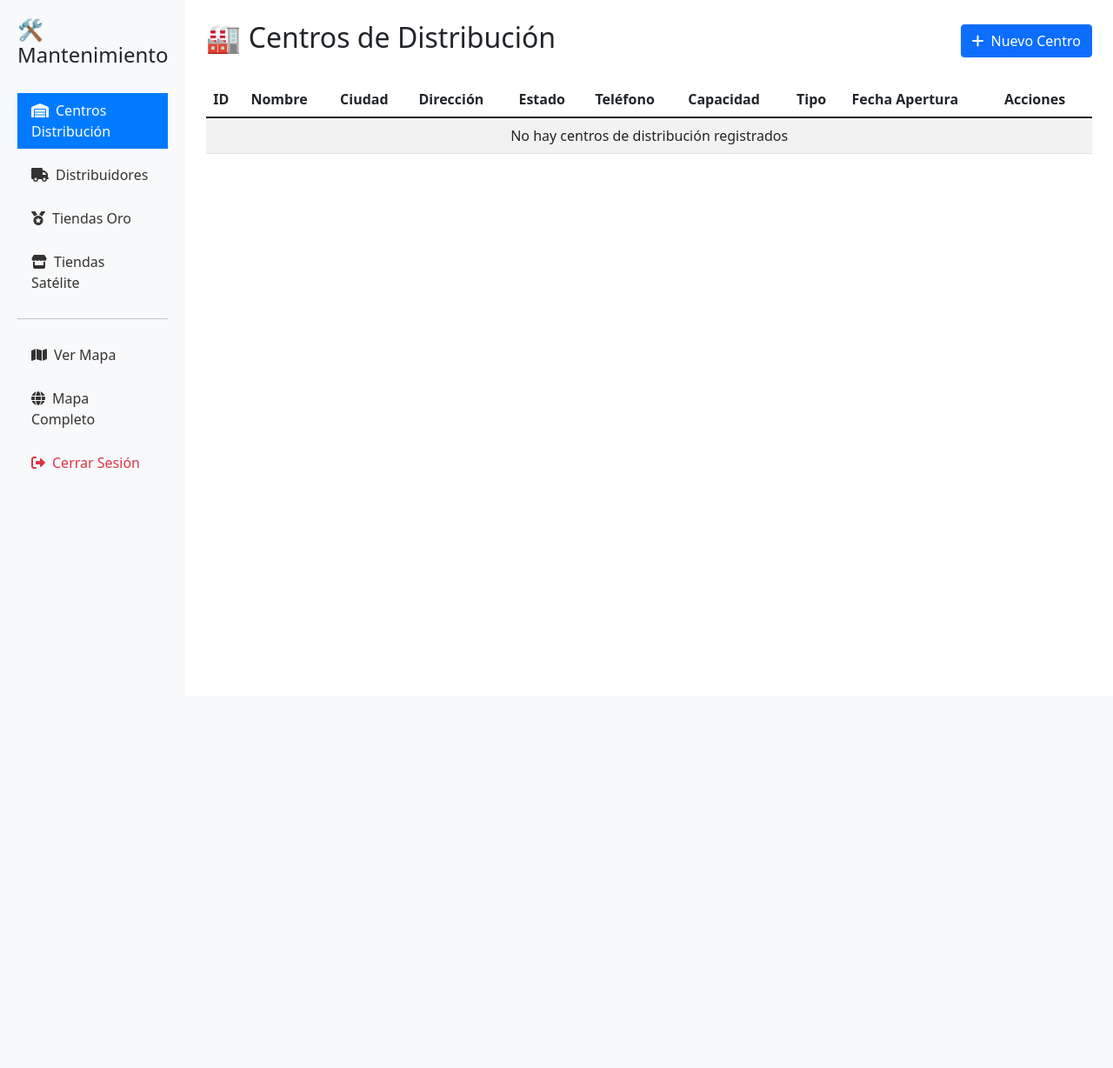
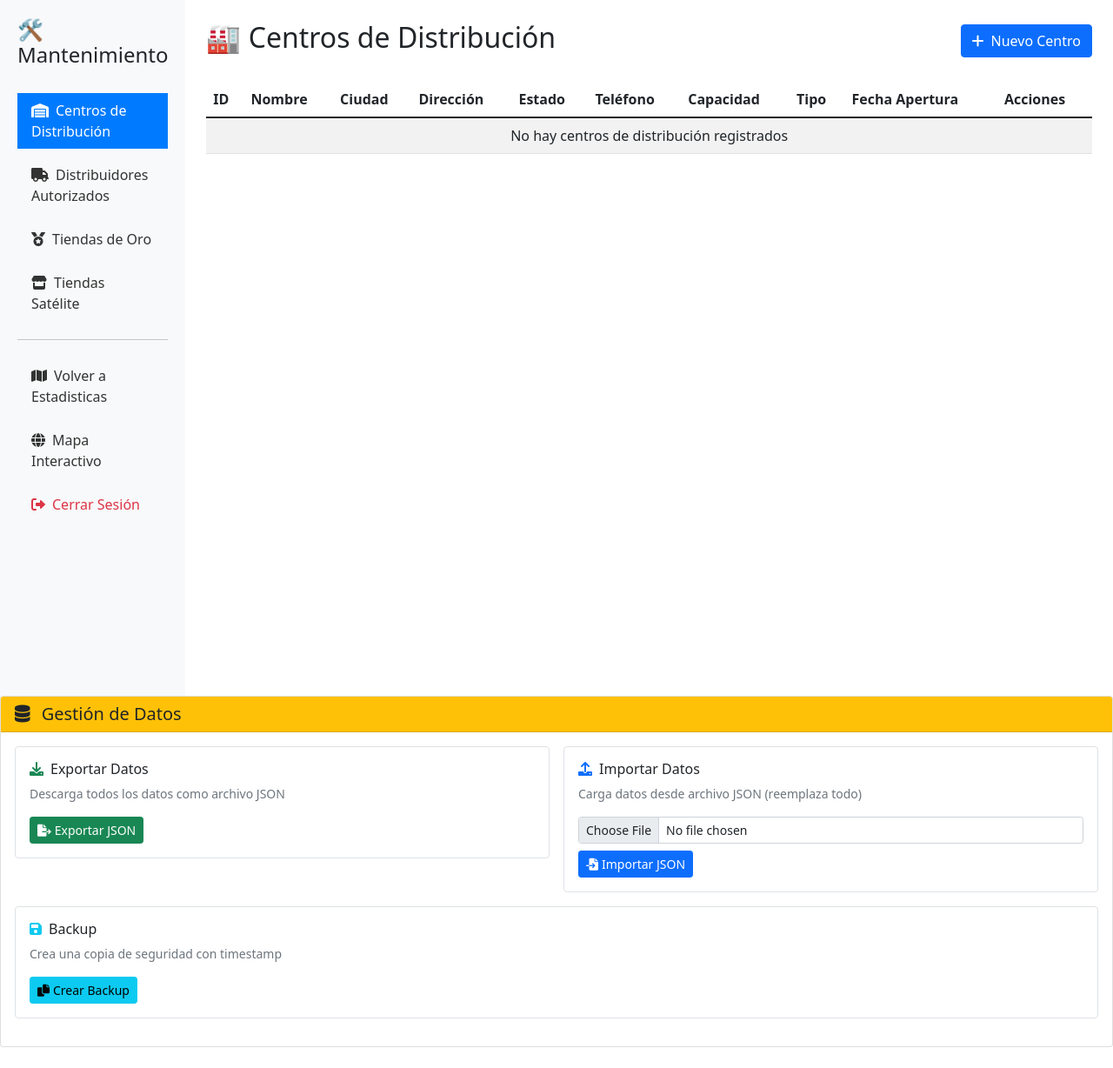
Before and after one commit to jvenegas1985/dcsm-mapas, a Flask app: page /mantenimiento in a window 1280 px wide. Shown: the whole page at 87% size. Before the commit the page ends 539 px from the top, so only its background shows below. Run offline with Flask 3, Linux system fonts and the light colour scheme; the visitor is signed in with stand-in values (Sample User, id 1); data that the repository does not hold is empty; parts of the project's set-up code (start-up, migrations or seed data) failed here and were passed over; some libraries are stand-ins or nearby versions.

Commit message:
nuevas funciones 2026 backup

```diff
--- a/app.py
+++ b/app.py
@@ -13,6 +13,166 @@ BASE_DIR = os.path.dirname(os.path.abspath(__file__))
 
 # PIN hardcodeado
 MAINTENANCE_PIN = "2025"
+
+
+# Agregar cerca de las otras funciones de datos
+def inicializar_datos_si_no_existen():
+    """Inicializar datos vacíos si los archivos no existen"""
+    archivos = [
+        'centros_distribucion.json',
+        'distribuidores_autorizados.json',
+        'tiendas_oro.json',
+        'tiendas_satelite.json'
+    ]
+
+    for archivo in archivos:
+        ruta = os.path.join(DATABASE_PATH, archivo)
+        if not os.path.exists(ruta):
+            guardar_datos_en_json(archivo, [])
+            print(f"✅ Archivo inicializado: {archivo}")
+
+# Llamar esta función al inicio del app
+inicializar_datos_si_no_existen()
+
+
+# ============================================================================
+# RUTAS PARA IMPORTAR/EXPORTAR DATOS
+# ============================================================================
+
+@app.route('/api/exportar-datos')
+def exportar_datos():
+    """Exportar todos los datos como un solo JSON"""
+    if not session.get('mantenimiento_autorizado'):
+        return jsonify({'error': 'No autorizado'}), 401
+
+    try:
+        datos_exportados = {
+            'version': '1.0',
+            'exportado': datetime.now().isoformat(),
+            'total_ubicaciones': 0,
+            'centros_distribucion': cargar_datos_desde_json('centros_distribucion.json'),
+            'distribuidores_autorizados': cargar_datos_desde_json('distribuidores_autorizados.json'),
+            'tiendas_oro': cargar_datos_desde_json('tiendas_oro.json'),
+            'tiendas_satelite': cargar_datos_desde_json('tiendas_satelite.json')
+        }
+
+        # Calcular total
+        total = (len(datos_exportados['centros_distribucion']) +
+                len(datos_exportados['distribuidores_autorizados']) +
+                len(datos_exportados['tiendas_oro']) +
+                len(datos_exportados['tiendas_satelite']))
+        datos_exportados['total_ubicaciones'] = total
+
+        print(f"📤 Exportando {total} ubicaciones...")
+
+        return jsonify({
+            'success': True,
+            'datos': datos_exportados,
+            'resumen': {
+                'centros': len(datos_exportados['centros_distribucion']),
+                'distribuidores': len(datos_exportados['distribuidores_autorizados']),
+                'tiendas_oro': len(datos_exportados['tiendas_oro']),
+                'tiendas_satelite': len(datos_exportados['tiendas_satelite']),
+                'total': total
+            }
+        })
+
+    except Exception as e:
+        print(f"❌ Error exportando datos: {e}")
+        return jsonify({'success': False, 'error': str(e)}), 500
+
+@app.route('/api/importar-datos', methods=['POST'])
+def importar_datos():
+    """Importar datos desde JSON (reemplaza todo)"""
+    if not session.get('mantenimiento_autorizado'):
+        return jsonify({'error': 'No autorizado'}), 401
+
+    try:
+        datos = request.get_json()
+
+        if not datos:
+            return jsonify({'success': False, 'error': 'No se recibieron datos'}), 400
+
+        # Validar estructura básica
+        if not any(key in datos for key in ['centros_distribucion', 'distribuidores_autorizados', 'tiendas_oro', 'tiendas_satelite']):
+            return jsonify({'success': False, 'error': 'Formato de datos inválido. El JSON debe contener las categorías de datos.'}), 400
+
+        # Contadores para el resumen
+        contadores = {}
+
+        # Importar cada categoría (usar get para evitar KeyError)
+        categorias = {
+            'centros_distribucion': datos.get('centros_distribucion', []),
+            'distribuidores_autorizados': datos.get('distribuidores_autorizados', []),
+            'tiendas_oro': datos.get('tiendas_oro', []),
+            'tiendas_satelite': datos.get('tiendas_satelite', [])
+        }
+
+        for categoria, datos_categoria in categorias.items():
+            archivo = f"{categoria}.json"
+            if guardar_datos_en_json(archivo, datos_categoria):
+                contadores[categoria] = len(datos_categoria)
+                print(f"✅ Importados {len(datos_categoria)} registros en {archivo}")
+            else:
+                return jsonify({'success': False, 'error': f'Error guardando {archivo}'}), 500
+
+        total_importado = sum(contadores.values())
+        print(f"📥 Importación completada: {total_importado} registros")
+
+        return jsonify({
+            'success': True,
+            'message': 'Datos importados correctamente',
+            'resumen': contadores,
+            'total': total_importado
+        })
+
+    except Exception as e:
+        print(f"❌ Error importando datos: {e}")
+        return jsonify({'success': False, 'error': str(e)}), 500
+
+@app.route('/api/backup-datos', methods=['POST'])
+def backup_datos():
+    """Crear backup con timestamp"""
+    if not session.get('mantenimiento_autorizado'):
+        return jsonify({'error': 'No autorizado'}), 401
+
+    try:
+        timestamp = datetime.now().strftime("%Y%m%d_%H%M%S")
+        backup_data = {
+            'version': '1.0',
+            'backup_timestamp': timestamp,
+            'exportado': datetime.now().isoformat(),
+            'centros_distribucion': cargar_datos_desde_json('centros_distribucion.json'),
+            'distribuidores_autorizados': cargar_datos_desde_json('distribuidores_autorizados.json'),
+            'tiendas_oro': cargar_datos_desde_json('tiendas_oro.json'),
+            'tiendas_satelite': cargar_datos_desde_json('tiendas_satelite.json')
+        }
+
+        # Guardar archivo de backup
+        backup_filename = f'backup_{timestamp}.json'
+        backup_path = os.path.join(DATABASE_PATH, backup_filename)
+
+        with open(backup_path, 'w', encoding='utf-8') as f:
+            json.dump(backup_data, f, indent=2, ensure_ascii=False)
+
+        print(f"💾 Backup creado: {backup_filename}")
+
+        return jsonify({
+            'success': True,
+            'backup_file': backup_filename,
+            'timestamp': timestamp,
+            'resumen': {
+                'centros': len(backup_data['centros_distribucion']),
+                'distribuidores': len(backup_data['distribuidores_autorizados']),
+                'tiendas_oro': len(backup_data['tiendas_oro']),
+                'tiendas_satelite': len(backup_data['tiendas_satelite'])
+            }
+        })
+
+    except Exception as e:
+        print(f"❌ Error creando backup: {e}")
+        return jsonify({'success': False, 'error': str(e)}), 500
+
 
 # Ruta para archivos estáticos
 @app.route('/static/<path:path>')
--- a/static/js/mantenimiento.js
+++ b/static/js/mantenimiento.js
@@ -51,6 +51,231 @@ function cargarSeccionActiva() {
 // ============================================================================
 // FUNCIONES PARA CENTROS DE DISTRIBUCIÓN
 // ============================================================================
+
+function exportarDatos() {
+    mostrarLoadingGestion('Exportando datos...');
+
+    fetch('/api/exportar-datos')
+        .then(response => {
+            if (!response.ok) {
+                throw new Error('Error en la respuesta del servidor');
+            }
+            return response.json();
+        })
+        .then(data => {
+            if (data.success) {
+                // Crear y descargar archivo JSON
+                const blob = new Blob([JSON.stringify(data.datos, null, 2)], {
+                    type: 'application/json;charset=utf-8'
+                });
+                const url = URL.createObjectURL(blob);
+                const a = document.createElement('a');
+                a.href = url;
+                a.download = `backup_datos_carnes_san_martin_${new Date().toISOString().split('T')[0]}.json`;
+                document.body.appendChild(a);
+                a.click();
+                document.body.removeChild(a);
+                URL.revokeObjectURL(url);
+
+                mostrarResultadoGestion('success',
+                    `✅ <strong>Datos exportados correctamente</strong><br>
+                     📊 <strong>Resumen:</strong><br>
+                     • ${data.resumen.centros} centros de distribución<br>
+                     • ${data.resumen.distribuidores} distribuidores autorizados<br>
+                     • ${data.resumen.tiendas_oro} tiendas oro<br>
+                     • ${data.resumen.tiendas_satelite} tiendas satélite<br>
+                     • <strong>Total: ${data.resumen.total} ubicaciones</strong>`);
+            } else {
+                mostrarResultadoGestion('error', `❌ <strong>Error al exportar:</strong> ${data.error || 'Error desconocido'}`);
+            }
+        })
+        .catch(error => {
+            console.error('Error exportando datos:', error);
+            mostrarResultadoGestion('error', `❌ <strong>Error de conexión:</strong> ${error.message}`);
+        });
+}
+
+function importarDatos() {
+    const fileInput = document.getElementById('importFile');
+    const file = fileInput.files[0];
+
+    if (!file) {
+        mostrarResultadoGestion('error', '❌ <strong>Por favor selecciona un archivo JSON</strong>');
+        return;
+    }
+
+    // Validar tipo de archivo
+    if (!file.name.toLowerCase().endsWith('.json')) {
+        mostrarResultadoGestion('error', '❌ <strong>El archivo debe ser un JSON</strong>');
+        return;
+    }
+
+    const reader = new FileReader();
+
+    reader.onload = function(e) {
+        try {
+            const datos = JSON.parse(e.target.result);
+
+            // Validar estructura básica del JSON
+            if (!datos || typeof datos !== 'object') {
+                throw new Error('El archivo JSON no tiene una estructura válida');
+            }
+
+            // Confirmar antes de importar (ya que reemplaza todo)
+            if (!confirm('⚠️ ¿Estás seguro de importar estos datos?\n\nEsto reemplazará TODOS los datos actuales. Esta acción no se puede deshacer.')) {
+                return;
+            }
+
+            mostrarLoadingGestion('Importando datos...');
+
+            fetch('/api/importar-datos', {
+                method: 'POST',
+                headers: {
+                    'Content-Type': 'application/json',
+                },
+                body: JSON.stringify(datos)
+            })
+            .then(response => {
+                if (!response.ok) {
+                    throw new Error('Error en la respuesta del servidor');
+                }
+                return response.json();
+            })
+            .then(data => {
+                if (data.success) {
+                    let mensaje = `✅ <strong>Datos importados correctamente</strong><br>
+                                  📥 <strong>Resumen de importación:</strong><br>`;
+
+                    for (const [categoria, cantidad] of Object.entries(data.resumen)) {
+                        const nombre = categoria.replace('_', ' ');
+                        mensaje += `• ${cantidad} ${nombre}<br>`;
+                    }
+
+                    mensaje += `• <strong>Total: ${data.total} registros</strong><br><br>
+                               <button class="btn btn-sm btn-success mt-2" onclick="location.reload()">
+                                   <i class="fas fa-sync me-1"></i>Recargar página para ver cambios
+                               </button>`;
+
+                    mostrarResultadoGestion('success', mensaje);
+
+                    // Limpiar el input de archivo
+                    fileInput.value = '';
+
+                } else {
+                    mostrarResultadoGestion('error', `❌ <strong>Error al importar:</strong> ${data.error || 'Error desconocido'}`);
+                }
+            })
+            .catch(error => {
+                console.error('Error importando datos:', error);
+                mostrarResultadoGestion('error', `❌ <strong>Error de conexión:</strong> ${error.message}`);
+            });
+
+        } catch (error) {
+            console.error('Error procesando archivo:', error);
+            mostrarResultadoGestion('error', `❌ <strong>Error en el archivo JSON:</strong> ${error.message}`);
+        }
+    };
+
+    reader.onerror = function() {
+        mostrarResultadoGestion('error', '❌ <strong>Error al leer el archivo</strong>');
+    };
+
+    reader.readAsText(file);
+}
+
+function crearBackup() {
+    if (!confirm('💾 ¿Crear una copia de seguridad de todos los datos?')) {
+        return;
+    }
+
+    mostrarLoadingGestion('Creando copia de seguridad...');
+
+    fetch('/api/backup-datos', {
+        method: 'POST',
+        headers: {
+            'Content-Type': 'application/json',
+        }
+    })
+    .then(response => {
+        if (!response.ok) {
+            throw new Error('Error en la respuesta del servidor');
+        }
+        return response.json();
+    })
+    .then(data => {
+        if (data.success) {
+            mostrarResultadoGestion('success',
+                `💾 <strong>Backup creado correctamente</strong><br>
+                 📁 <strong>Archivo:</strong> ${data.backup_file}<br>
+                 📊 <strong>Resumen:</strong><br>
+                 • ${data.resumen.centros} centros de distribución<br>
+                 • ${data.resumen.distribuidores} distribuidores autorizados<br>
+                 • ${data.resumen.tiendas_oro} tiendas oro<br>
+                 • ${data.resumen.tiendas_satelite} tiendas satélite`);
+        } else {
+            mostrarResultadoGestion('error', `❌ <strong>Error al crear backup:</strong> ${data.error || 'Error desconocido'}`);
+        }
+    })
+    .catch(error => {
+        console.error('Error creando backup:', error);
+        mostrarResultadoGestion('error', `❌ <strong>Error de conexión:</strong> ${error.message}`);
+    });
+}
+
+// Funciones auxiliares para la gestión de datos
+function mostrarLoadingGestion(mensaje) {
+    document.getElementById('resultadoGestion').innerHTML =
+        `<div class="alert alert-info d-flex align-items-center">
+            <i class="fas fa-spinner fa-spin me-2"></i>
+            <div>${mensaje}</div>
+         </div>`;
+}
+
+function mostrarResultadoGestion(tipo, mensaje) {
+    const clase = tipo === 'success' ? 'alert-success' : 'alert-danger';
+    document.getElementById('resultadoGestion').innerHTML =
+        `<div class="alert ${clase}">
+            <div class="d-flex align-items-center">
+                <i class="fas fa-${tipo === 'success' ? 'check-circle' : 'exclamation-triangle'} me-2"></i>
+                <div>${mensaje}</div>
+            </div>
+         </div>`;
+}
+
+// ============================================================================
+// FUNCIONES EXISTENTES DEL PANEL DE MANTENIMIENTO
+// ============================================================================
+
+// Navegación del sidebar
+document.addEventListener('DOMContentLoaded', function() {
+    // Cargar datos iniciales
+    cargarCentrosDistribucion();
+    cargarDistribuidores();
+    cargarTiendasOro();
+    cargarTiendasSatelite();
+
+    // Navegación del sidebar
+    document.querySelectorAll('.nav-link[data-target]').forEach(link => {
+        link.addEventListener('click', function(e) {
+            e.preventDefault();
+
+            // Remover active de todos los links
+            document.querySelectorAll('.nav-link').forEach(l => l.classList.remove('active'));
+            // Agregar active al link clickeado
+            this.classList.add('active');
+
+            // Ocultar todas las secciones
+            document.querySelectorAll('.content-section').forEach(section => {
+                section.classList.remove('active');
+            });
+
+            // Mostrar la sección correspondiente
+            const target = this.getAttribute('data-target');
+            document.getElementById(target).classList.add('active');
+        });
+    });
+});
+
 
 function cargarCentrosDistribucion() {
     console.log('Cargando centros de distribución...');
--- a/templates/index.html
+++ b/templates/index.html
@@ -279,7 +279,7 @@
                         <img src="/static/images/logo-rojo-activo.png" alt="Distribuidores">
                     </div>
                     <div class="stat-number">{{ stats.distribuidores }}</div>
-                    <div class="stat-label">Distribuidores</div>
+                    <div class="stat-label">Distribuidores Autorizados</div>
                     <span class="stat-badge badge-distribuidor">
                         <i class="fas fa-store me-1"></i>Venta Detalle
                     </span>
--- a/templates/mantenimiento.html
+++ b/templates/mantenimiento.html
@@ -42,23 +42,23 @@
                 <h4 class="mb-4">🛠️ Mantenimiento</h4>
                 <nav class="nav flex-column">
                     <a class="nav-link active" href="#" data-target="centros-distribucion">
-                        <i class="fas fa-warehouse me-2"></i>Centros Distribución
+                        <i class="fas fa-warehouse me-2"></i>Centros de Distribución
                     </a>
                     <a class="nav-link" href="#" data-target="distribuidores">
-                        <i class="fas fa-truck me-2"></i>Distribuidores
+                        <i class="fas fa-truck me-2"></i>Distribuidores Autorizados
                     </a>
                     <a class="nav-link" href="#" data-target="tiendas-oro">
-                        <i class="fas fa-medal me-2"></i>Tiendas Oro
+                        <i class="fas fa-medal me-2"></i>Tiendas de Oro
                     </a>
                     <a class="nav-link" href="#" data-target="tiendas-satelite">
                         <i class="fas fa-store me-2"></i>Tiendas Satélite
                     </a>
                     <hr>
                     <a class="nav-link" href="/">
-                        <i class="fas fa-map me-2"></i>Ver Mapa
+                        <i class="fas fa-map me-2"></i>Volver a Estadisticas
                     </a>
                     <a class="nav-link" href="/mapa">
-                        <i class="fas fa-globe me-2"></i>Mapa Completo
+                        <i class="fas fa-globe me-2"></i>Mapa Interactivo
                     </a>
                     <a class="nav-link text-danger" href="/logout-mantenimiento">
                         <i class="fas fa-sign-out-alt me-2"></i>Cerrar Sesión
@@ -188,7 +188,54 @@
             </div>
         </div>
     </div>
+<div class="card mb-4">
+    <div class="card-header bg-warning text-dark">
+        <h5 class="mb-0">
+            <i class="fas fa-database me-2"></i>
+            Gestión de Datos
+        </h5>
+    </div>
+    <div class="card-body">
+        <div class="row g-3">
+            <!-- Exportar Datos -->
+            <div class="col-md-6">
+                <div class="border p-3 rounded">
+                    <h6><i class="fas fa-download me-2 text-success"></i>Exportar Datos</h6>
+                    <p class="text-muted small">Descarga todos los datos como archivo JSON</p>
+                    <button class="btn btn-success btn-sm" onclick="exportarDatos()">
+                        <i class="fas fa-file-export me-1"></i>Exportar JSON
+                    </button>
+                </div>
+            </div>
 
+            <!-- Importar Datos -->
+            <div class="col-md-6">
+                <div class="border p-3 rounded">
+                    <h6><i class="fas fa-upload me-2 text-primary"></i>Importar Datos</h6>
+                    <p class="text-muted small">Carga datos desde archivo JSON (reemplaza todo)</p>
+                    <input type="file" id="importFile" accept=".json" class="form-control form-control-sm mb-2">
+                    <button class="btn btn-primary btn-sm" onclick="importarDatos()">
+                        <i class="fas fa-file-import me-1"></i>Importar JSON
+                    </button>
+                </div>
+            </div>
+
+            <!-- Backup -->
+            <div class="col-12">
+                <div class="border p-3 rounded">
+                    <h6><i class="fas fa-save me-2 text-info"></i>Backup</h6>
+                    <p class="text-muted small">Crea una copia de seguridad con timestamp</p>
+                    <button class="btn btn-info btn-sm" onclick="crearBackup()">
+                        <i class="fas fa-copy me-1"></i>Crear Backup
+                    </button>
+                </div>
+            </div>
+        </div>
+
+        <!-- Resultados -->
+        <div id="resultadoGestion" class="mt-3"></div>
+    </div>
+</div>
     <!-- Modal para Centros de Distribución -->
     <div class="modal fade" id="modalCentroDistribucion" tabindex="-1">
         <div class="modal-dialog modal-lg">
@@ -471,5 +518,6 @@
 
     <script src="https://cdn.jsdelivr.net/npm/bootstrap@5.1.3/dist/js/bootstrap.bundle.min.js"></script>
     <script src="/static/js/mantenimiento.js"></script>
+
 </body>
 </html>
```
Also changed, not shown: database/backup_20251128_143616.json (added, +267 -0 lines).
